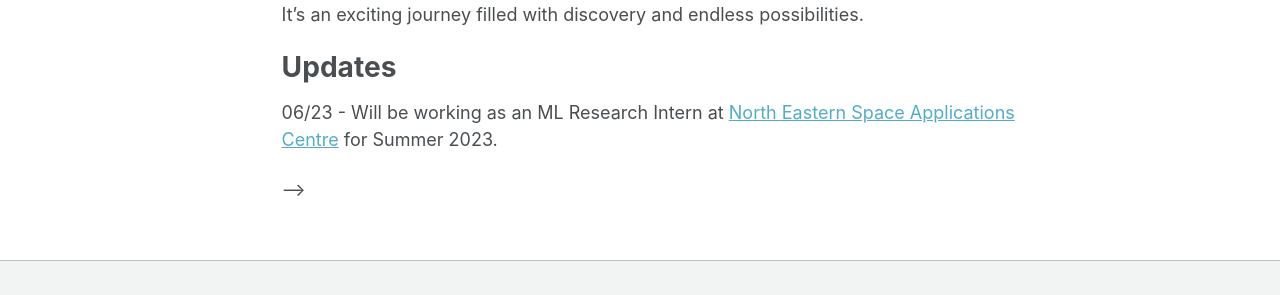
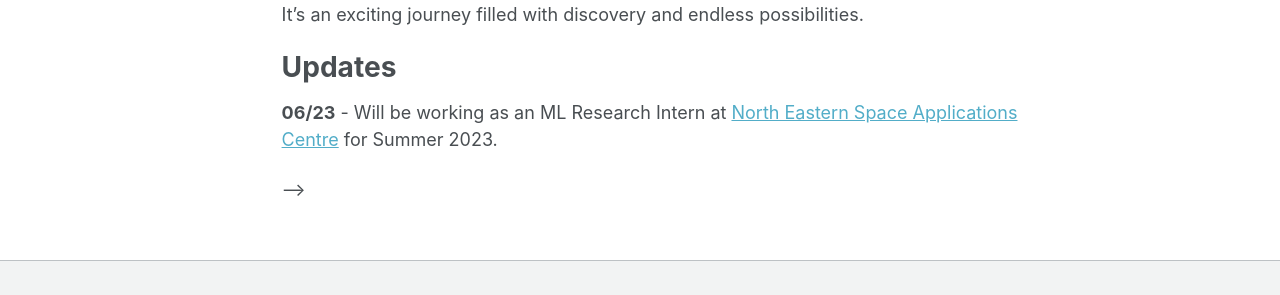
Before and after one commit to ayushghatalia/ayushghatalia.github.io, a Jekyll site: the page built from _pages/about.md, in a window 1280 px wide and 1020 px high. Shown: the part 604-899 px from the top of the window. Built offline with Jekyll 4.4.1, drawn with Linux system fonts in a browser that asks for light colours.

```diff
--- a/_pages/about.md
+++ b/_pages/about.md
@@ -40,7 +40,7 @@ _Nov '22_ - I'll be an instructor for the Introduction to ML and DL course by Ce
 
 <!-- _July '22_ - Selected to attend [Amazon ML Summer School 2022](https://amazonmlsummerschoolindia.splashthat.com/). -->
 
-06/23 - Will be working as an ML Research Intern at [North Eastern Space Applications Centre](https://nesac.gov.in/) for Summer 2023.
+**06/23** - Will be working as an ML Research Intern at [North Eastern Space Applications Centre](https://nesac.gov.in/) for Summer 2023.
 
 <!-- <br/> --> -->
 
```
